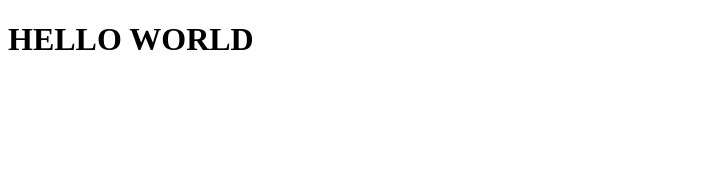
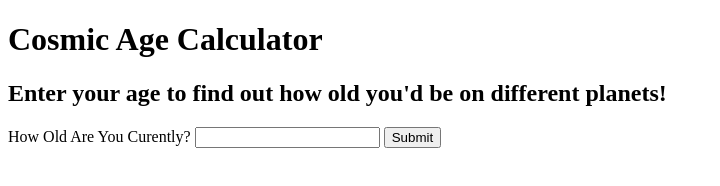
Before and after one commit to jakechaley/age-calculator, a website: page src/index.html in a window 1280 px wide. Shown: the whole page, without its empty margins (0-720 px from the left). Drawn offline with Linux system fonts and the light colour scheme.

Commit message:
add basic html

```diff
--- a/src/index.html
+++ b/src/index.html
@@ -7,6 +7,15 @@
   <title>Age Calculator</title>
 </head>
 <body>
-  <h1>HELLO WORLD</h1>
+  <div class='container'>
+    <h1>Cosmic Age Calculator</h1>
+    <h2>Enter your age to find out how old you'd be on different planets!</h2>
+    <form id="userInput"></form>
+    <label for="age">How Old Are You Curently?</label>
+    <input type="number" id="age">
+    <button class='btn btn-primary'>Submit</button>
+
+
+  </div>
 </body>
 </html>
```
Also changed, not shown: src/ageCalculator.js (deleted), src/person.js (added).
